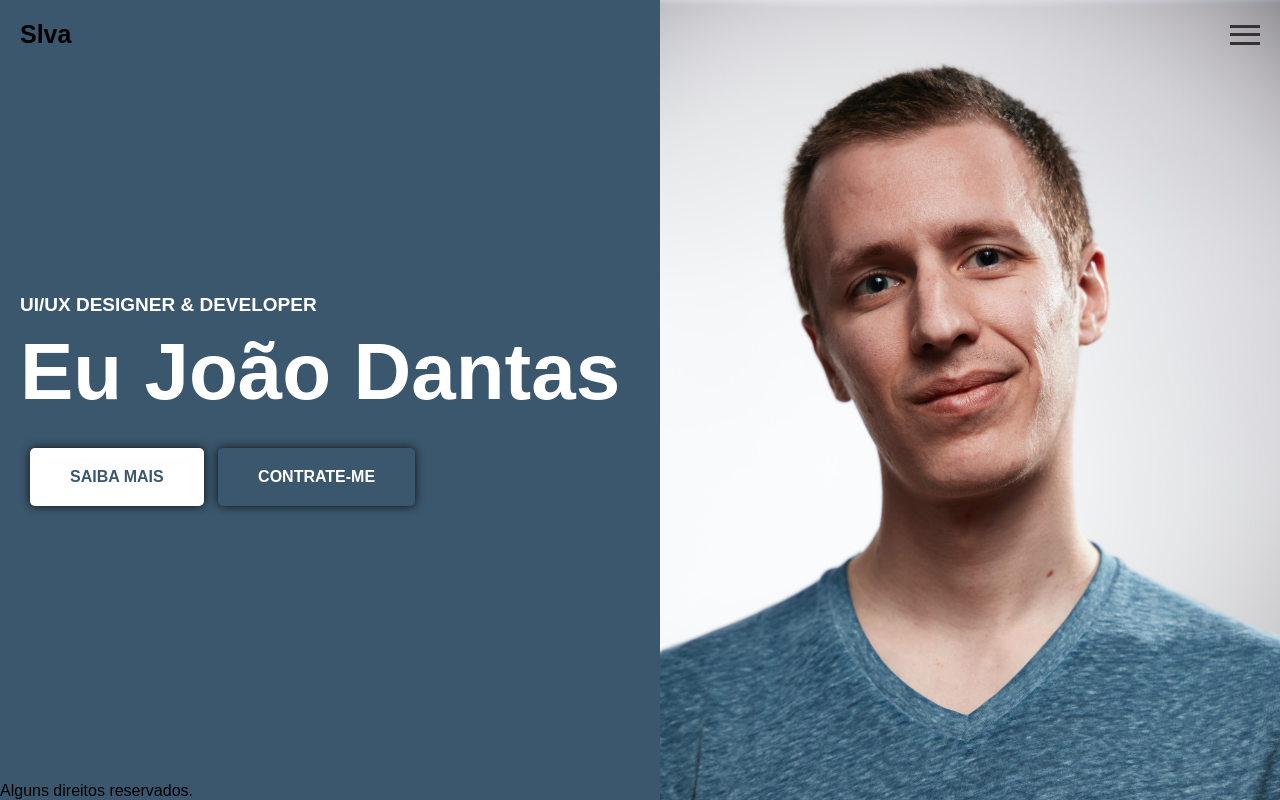
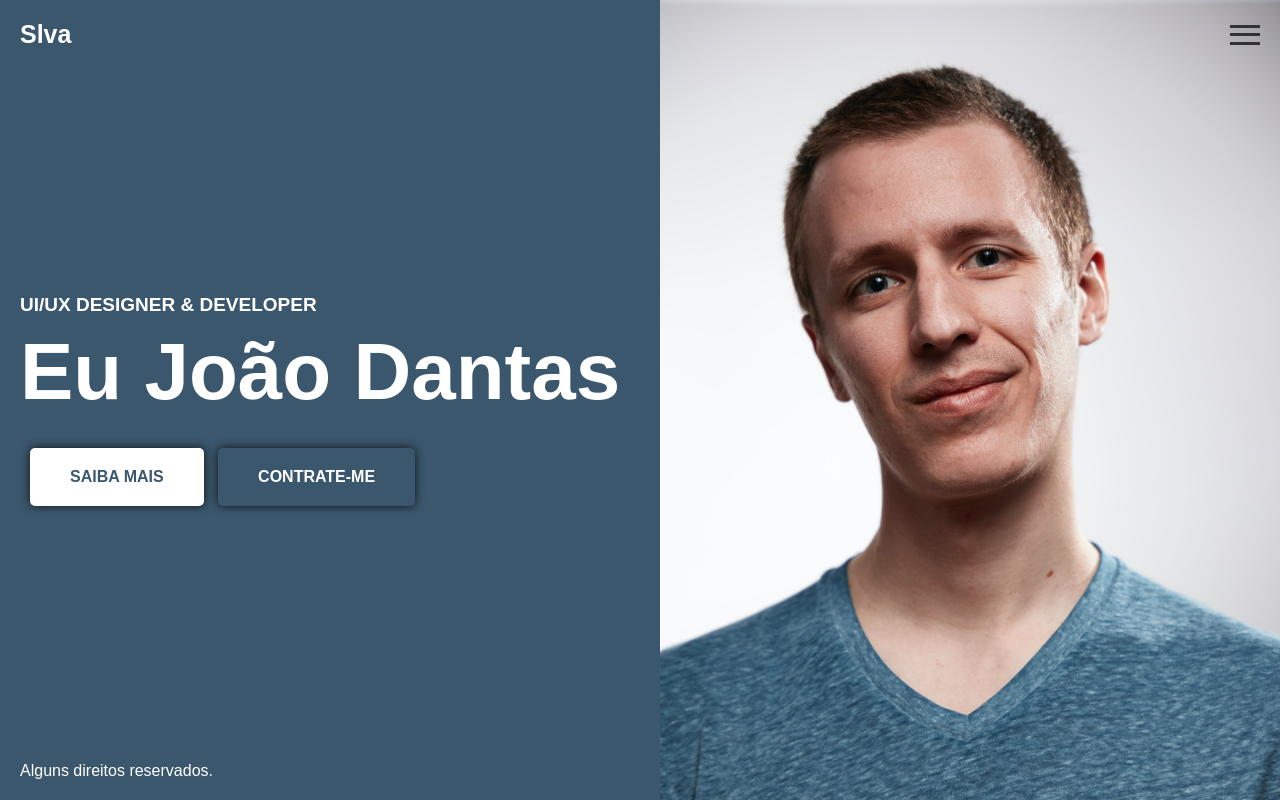
Before and after one commit to Johnhelder/portfolio, a plain HTML site: page index.html in a window 1280 px wide. Drawn offline with Linux system fonts and the light colour scheme.

Commit message:
Estilizando rodape

```diff
--- a/assets/css/style.css
+++ b/assets/css/style.css
@@ -17,6 +17,7 @@ header{
 header .logo{
   font-size: 25px;
   font-weight: bold;
+  color: #fff;
 }
 
 header .menu{
@@ -97,4 +98,6 @@ footer{
   left: 0;
   right: 0;
   bottom: 0;
+  padding: 20px;
+  color: #fff;
 }
```
